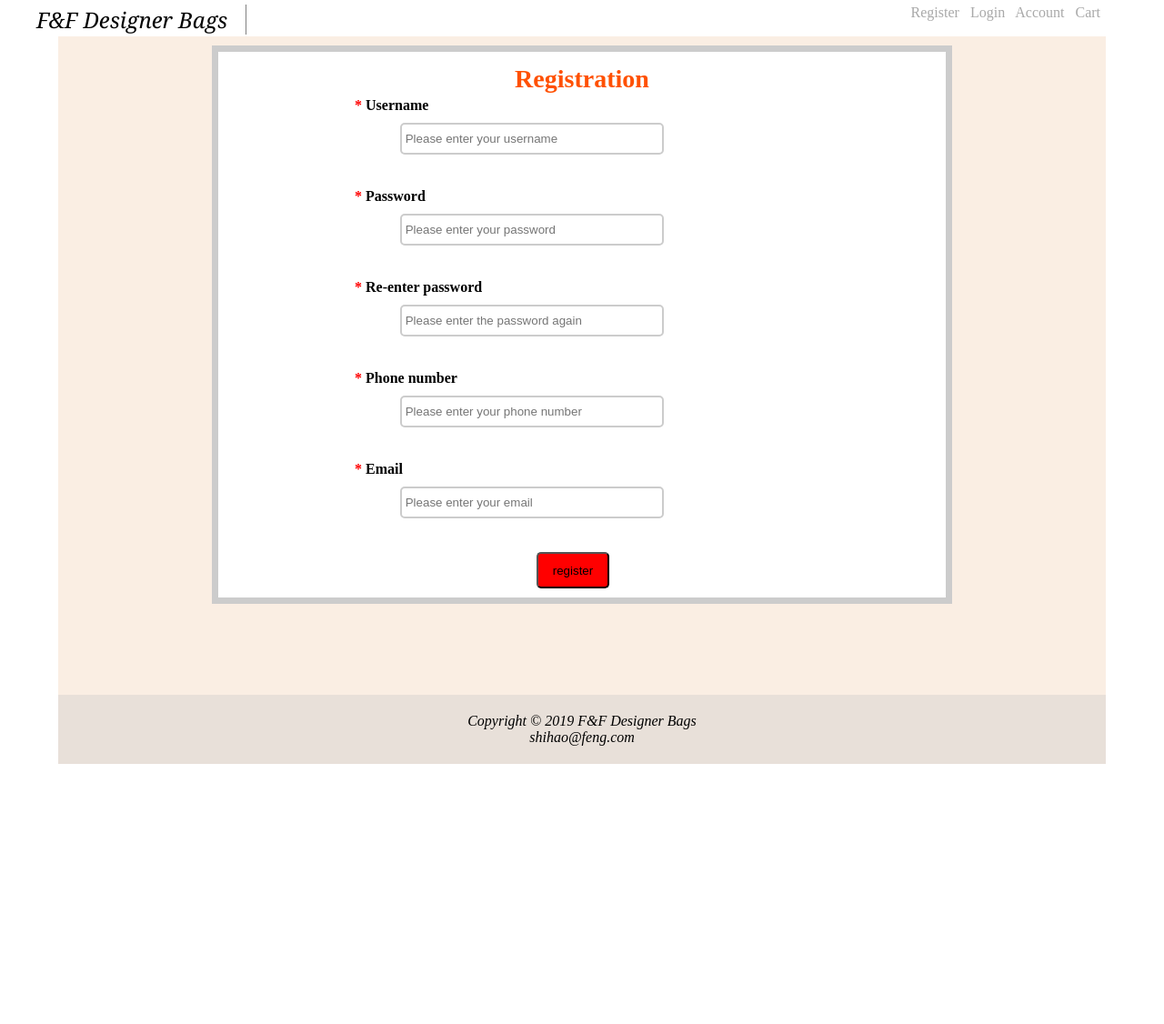
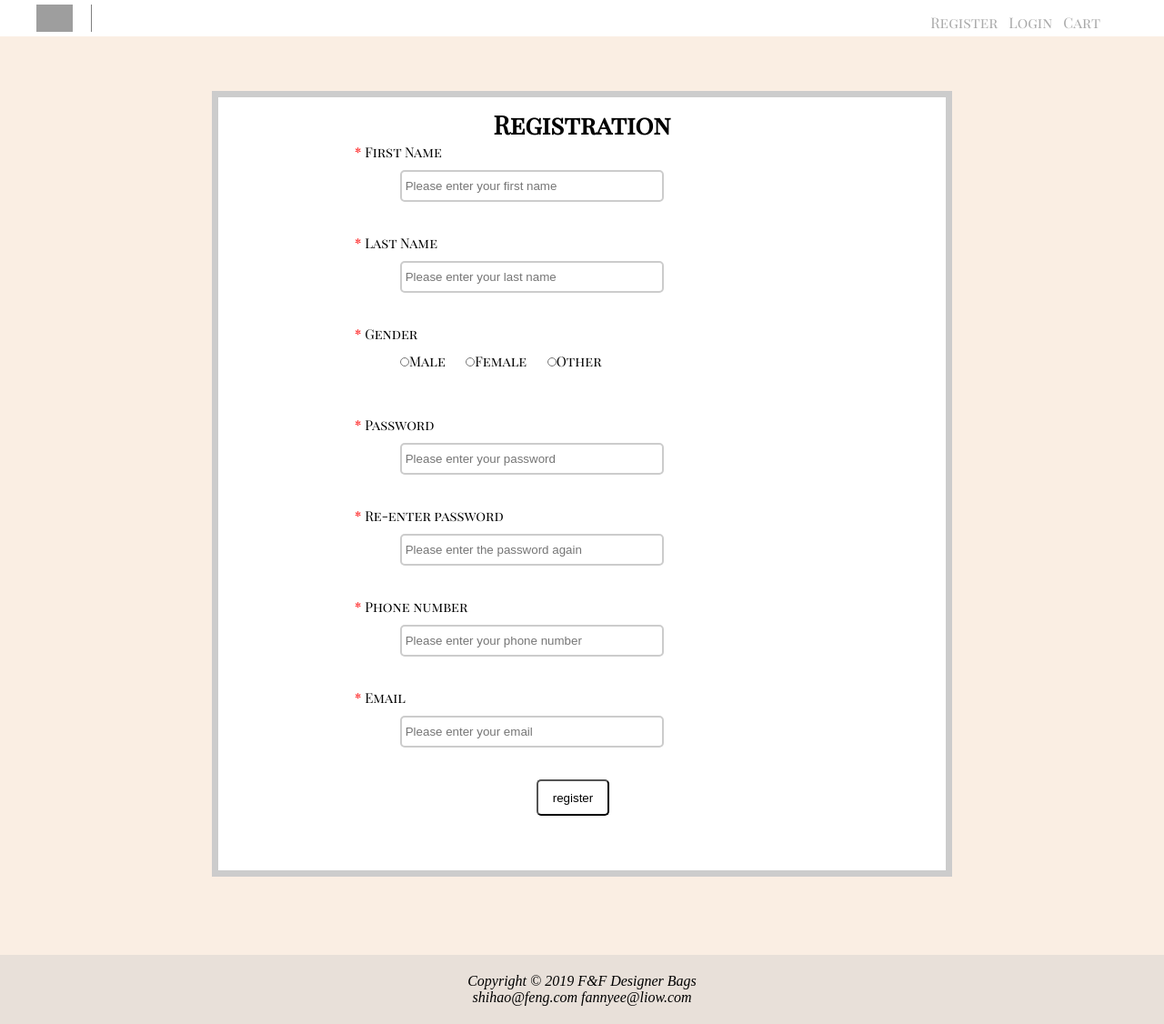
Before and after one commit to unicornmeows/webdesign, a PHP site: page /register.php in a window 1280 px wide. Shown: the whole page at 91% size. Before the commit the page ends 840 px from the top, so only its background shows below. Run offline with PHP 8.4, Linux system fonts and the light colour scheme; grey boxes are pictures that could not be loaded.

Commit message:
Update register.php

```diff
--- a/project/register.php
+++ b/project/register.php
@@ -1,22 +1,20 @@
-   <style type="text/css">
+  <style type="text/css">
         * {
             padding:0;
             margin:0;
         }
         body {
             margin: 0px;
-            background-color: white;
+            background-color: #FAEEE3;
         }
         .top {
-            position: fixed;
+            position: absolute;
             background-color: white;
             top:0;
             width: 100%;
             height: 40px;
             z-index: 3;
-
         }
-
         .top a {
             text-decoration: none;
             color: #A9A9A9;
@@ -26,10 +24,11 @@
             color: black;
             font-weight: bold;
         }
-        .rightM {
+         .rightM {
             position:absolute;
             right: 70px;
-            top: 5px;
+            bottom: 5px;
+            font-family: 'Playfair Display SC', serif;
         }
         .leftM {
             position: absolute;
@@ -38,12 +37,11 @@
             padding-right: 20px;
             border-right: 1px solid grey;
         }
-
         .main {
-            width: 90%;
+            width: 100%;
             background-color: #FAEEE3;
             margin:auto;
-            height: 800px;
+            height: 900px;
         }
         body,input{
             margin: 0;
@@ -55,10 +53,11 @@
         }
         .container{
             width: 100%;
+            padding-top: 50px;
         }
         .register-box{
             position: relative;
-            height: 600px;
+            height: 850px;
             width: 800px;
             top: 50px;
             margin: 0 auto;
@@ -75,26 +74,27 @@
             text-align: center;
             font-size: 28px;
             font-weight: 800;
-            color: #ff5000;
+            color: black;
             line-height: 50px;
+             font-family: 'Playfair Display SC', serif;
         }
         form {
             position: relative;
             top:50px;
             left:150px;
-
         }
         .box{
             width: 420px;
             height: 100px;
-            font-weight: 700;
+            font-weight: 550;
+            font-size: 15px;
+            font-family: 'Playfair Display SC', serif;
         }
         .input-field{
             display: inline-block;
             position: relative;
             left: 50px;
             top:10px;
-
             /*background: green;*/
         }
         .input-field input {
@@ -103,14 +103,12 @@
             border: 2px solid #ccc;
             border-radius: 5px;
         }
-
-
         #submit-button{
             display: inline-block;
             width: 80px;
             height: 40px;
             border-radius: 5px;
-            background: red;
+            background: white;
             position: relative;
             left: 200px;
         }
@@ -132,9 +130,12 @@
 
     </style>
 
-<body style="background: white;">
+<header style="background: white;">
+    <link href="https://fonts.googleapis.com/css?family=Playfair+Display+SC&display=swap" rel="stylesheet">
 <div class="top">
-    <div class="leftM"><strong style="font: italic 1.5em Georgia, serif;"><a href='home.php' style='text-decoration: none;color: black'>F&F Designer Bags</a></strong></div>
+    <div class="leftM">
+        <a href='home.php'><img height="30px" src="logo.jpg"></a>
+    </div>
     <div class="rightM">
     <?php
     session_start();
@@ -143,16 +144,16 @@
     <a href="login.php">Login&nbsp;&nbsp;</a>';
     }
     else {
-        echo '<div style="color:#A9A9A9;display:inline-block;">Welcome,'.$_SESSION['user'].' &nbsp;&nbsp;</div>';
+        echo '<a href="myAccount.php">Account&nbsp;&nbsp;</a>';
         echo '<a href="logoff.php">Logoff&nbsp;&nbsp;</a>';
     }
-
     ?>
-    <a href="myAccount.php">Account&nbsp;&nbsp;</a>
     <a href="cart.php">Cart</a>
     </div>
 </div>
+</header>
 
+<body>
 <div class="main">
 <div class="container">
     <div class="register-box">
@@ -160,13 +161,33 @@
             <span>Registration</span>
         </div>
         <form action="doRegister.php" method="post" onsubmit="return check()">
+
             <div class="box">
                 <span style="color: red;">*</span>
-                <label for="username">Username</label><br>
+                <label for="firstname">First Name</label><br>
                 <div class="input-field">
-                    <input type="text" id="username" name="username" placeholder=" Please enter your username" required />
+                    <input type="text" id="firstname" name="firstname" placeholder=" Please enter your first name" required />
                 </div>
             </div>
+
+            <div class="box">
+                <span style="color: red;">*</span>
+                <label for="username">Last Name</label><br>
+                <div class="input-field">
+                    <input type="text" id="username" name="username" placeholder=" Please enter your last name" required />
+                </div>
+            </div>
+
+            <div class="box">
+                <span style="color: red;">*</span>
+                <label for="gender">Gender</label><br>
+                <div class="input-field">
+                    <input type="radio" style="width:10px; height: 10px;" id="gender" name="gender" value="male" required />Male &nbsp&nbsp&nbsp&nbsp
+                    <input type="radio" style="width:10px; height: 10px;" id="gender" name="gender" value="female" />Female &nbsp&nbsp&nbsp&nbsp
+                    <input type="radio" style="width:10px; height: 10px;" id="gender" name="gender" value="other" />Other
+                </div>
+            </div>
+
 
             <div class="box">
                 <span style="color: red;">*</span>
@@ -208,16 +229,17 @@
         </form>
     </div>
 </div>
+</div>
+</body>
 
 <div class="content">
 <footer>
     <div id="footer">
     <i>Copyright &copy; 2019 F&F Designer Bags<br>
-    <a href="mailto:shihao@feng.com">shihao@feng.com</i></a>
+    <a href="mailto:shihao@feng.com">shihao@feng.com</a>
+        <a href="mailto:fannyee@liow.com">fannyee@liow.com</i></a>
     </div>
 </footer>
-</div>
-</div>
 
 <script type="text/javascript">
     function check() {
@@ -231,7 +253,6 @@
             pass.focus();
             return false;
         }
-
         var reg = /^[0-9]+$/;
         var result = reg.test(phone.value);
         if(!result) {
@@ -241,6 +262,5 @@
             return false;
         }
     }
-
 </script>
 </body>
```
